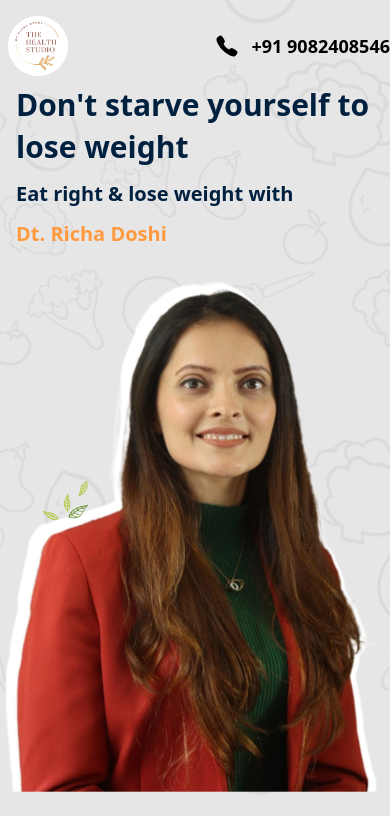
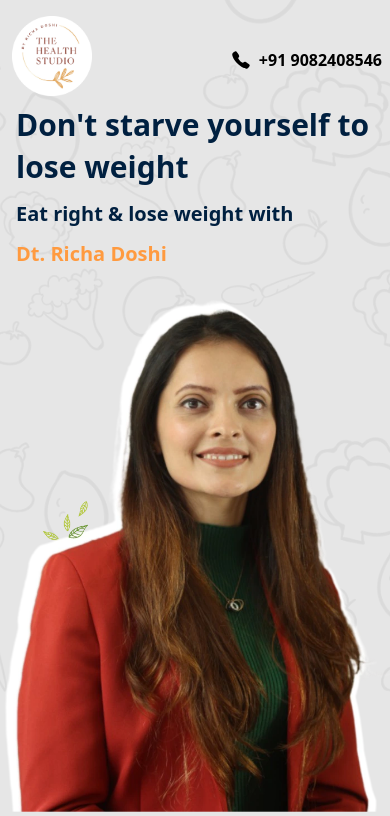
Before and after one commit to Sol-Khizar/fix-your-health, a React (Vite) app: page / in a window 390 px wide. Shown: the top 816 px of the page. Built offline with nearby package versions, Linux system fonts and the light colour scheme.

Commit message:
fix the mobile screen issue

```diff
--- a/src/components/CustomArrow.tsx
+++ b/src/components/CustomArrow.tsx
@@ -35,7 +35,7 @@ export const PrevArrow = ({ className, style, onClick }: ArrowProps) => {
       style={{
         ...style,
         display: "block",
-        left: isMobile ? "-2px" : "-50px",
+        left: isMobile ? "-15px" : "-50px",
         zIndex: 10,
       }}
     >
--- a/src/components/Header.tsx
+++ b/src/components/Header.tsx
@@ -2,11 +2,15 @@ import { IoCall } from "react-icons/io5";
 
 const Header = () => {
   return (
-    <div className="ml-2 lg:ml-36 flex justify-between items-center mr-0 md:mr-7 py-4  relative z-0">
-      <img src="logo/studio-logo.webp" alt="logo" className="w-15 md:w-36 " />
-      <span className="flex items-center gap-3 ">
-        <IoCall className="text-2xl font-extrabold " />
-        <span className="text-lg font-bold">+91 9082408546</span>
+    <div className=" flex  justify-between items-center py-4 ">
+      <img
+        src="logo/studio-logo.webp"
+        alt="logo"
+        className="w-20 md:w-36 ml-3"
+      />
+      <span className="flex items-center gap-2 mt-2 md:mt-0  mr-2">
+        <IoCall className="text-xl md:text-2xl font-extrabold" />
+        <span className="text-base md:text-lg font-bold">+91 9082408546</span>
       </span>
     </div>
   );
--- a/src/section/Result.tsx
+++ b/src/section/Result.tsx
@@ -49,15 +49,15 @@ const Result = () => {
         breakpoint: 1024,
         settings: {
           slidesToShow: 3,
-          slidesToScroll: 3,
+          slidesToScroll: 1,
         },
       },
       {
         breakpoint: 600,
         settings: {
           slidesToShow: 2,
-          slidesToScroll: 2,
-          initialSlide: 2,
+          slidesToScroll: 1,
+          initialSlide: 1,
         },
       },
       {
--- a/src/section/Testimonial.tsx
+++ b/src/section/Testimonial.tsx
@@ -18,16 +18,16 @@ const Testimonial = () => {
       {
         breakpoint: 1024,
         settings: {
-          slidesToShow: 3,
-          slidesToScroll: 3,
+          slidesToShow: 2,
+          slidesToScroll: 1,
         },
       },
       {
         breakpoint: 600,
         settings: {
           slidesToShow: 2,
-          slidesToScroll: 2,
-          initialSlide: 2,
+          slidesToScroll: 1,
+          initialSlide: 1,
         },
       },
       {
```
